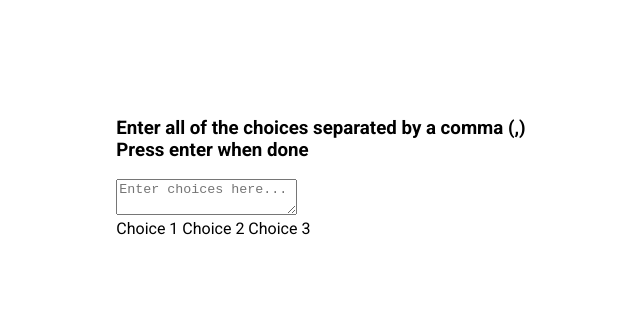
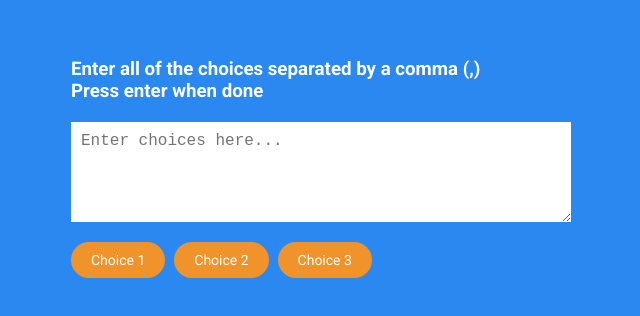
Before and after one commit to tbuchan1997/JS13-random-picker, a plain HTML site: page index.html in a window 1280 px wide. Shown: the part 232-548 px from the top of the page, without its empty margins (319-959 px from the left). Drawn offline with Linux system fonts and the light colour scheme.

Commit message:
Style UI

```diff
--- a/style.css
+++ b/style.css
@@ -5,6 +5,7 @@
 }
 
 body {
+  background-color: #2b88f0;
   font-family: 'Roboto', sans-serif;
   display: flex;
   flex-direction: column;
@@ -14,3 +15,36 @@ body {
   overflow: hidden;
   margin: 0;
 }
+
+h3 {
+  color: #fff;
+  margin: 10px 0 20px;
+}
+
+.container {
+  width: 500px;
+}
+
+textarea {
+  border: 0;
+  display: block;
+  width: 100%;
+  height: 100px;
+  padding: 10px;
+  margin: 0 0 20px;
+  font-size: 16px;
+}
+
+.tag {
+  background-color: #f0932b;
+  color: #fff;
+  border-radius: 50px;
+  padding: 10px 20px;
+  margin: 0 5px 10px 0;
+  font-size: 14px;
+  display: inline-block;
+}
+
+.tag.highlight {
+  background-color: #273c75;
+}
```
